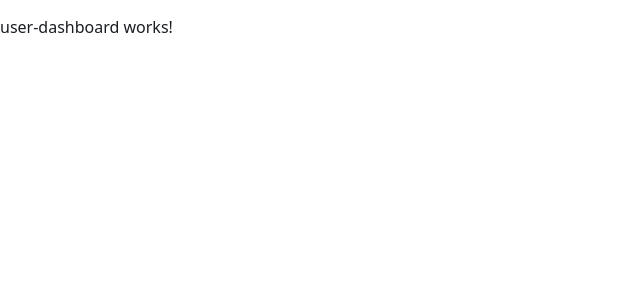
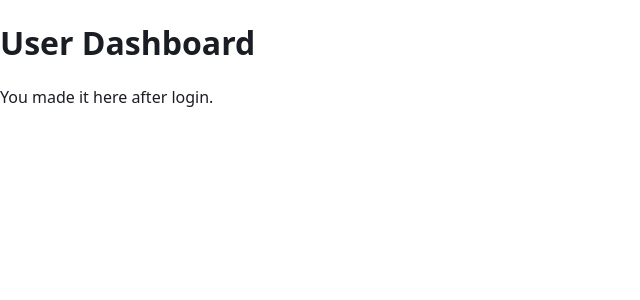
Before and after one commit to Jack-Crook/Fabulari_3813, an Angular app in the folder client/: page /user-dashboard in a window 1280 px wide. Shown: the top 300 px of the page, without its empty margins (0-640 px from the left). Built offline with nearby package versions, Linux system fonts and the light colour scheme.

Commit message:
just simple html to test dashboard route works after login.

```diff
--- a/client/src/app/user-dashboard/user-dashboard.html
+++ b/client/src/app/user-dashboard/user-dashboard.html
@@ -1 +1,2 @@
-<p>user-dashboard works!</p>
+<h1>User Dashboard</h1>
+<p>You made it here after login.</p>
```
